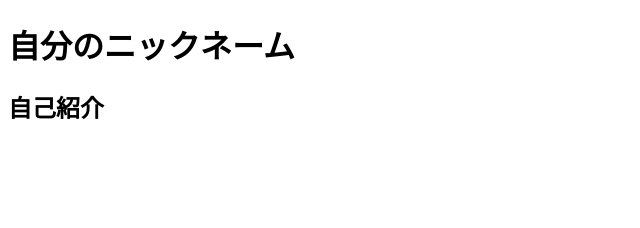
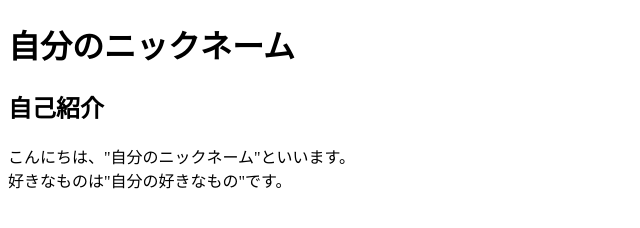
Before and after one commit to hota1024/my-web-site-template, a plain HTML site: page index.html in a window 1280 px wide. Shown: the whole page, without its empty margins (0-640 px from the left). Drawn offline with Linux system fonts and the light colour scheme.

Commit message:
自己紹介の段落を追加

```diff
--- a/index.html
+++ b/index.html
@@ -6,5 +6,9 @@
 <body>
   <h1>自分のニックネーム</h1>
   <h2>自己紹介</h2>
+  <p>
+    こんにちは、"自分のニックネーム"といいます。<br />
+    好きなものは"自分の好きなもの"です。<br />
+  </p>
 </body>
 </html>
```
